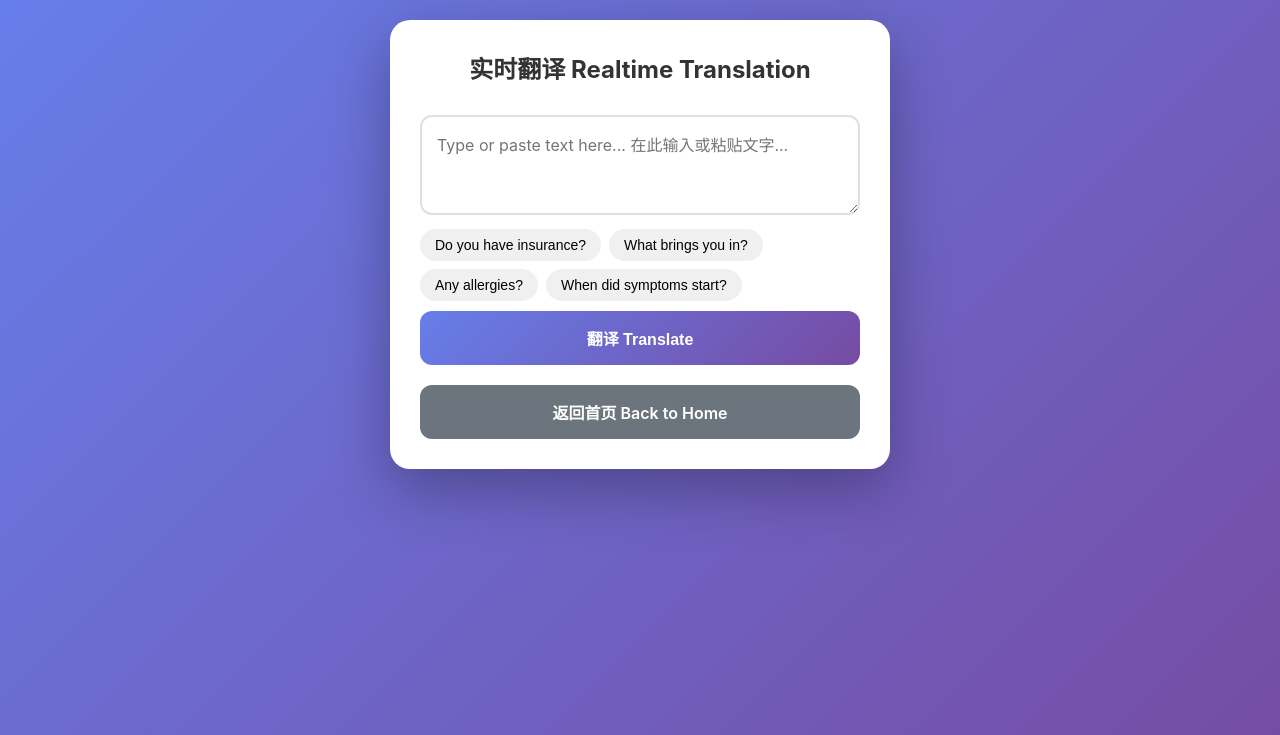
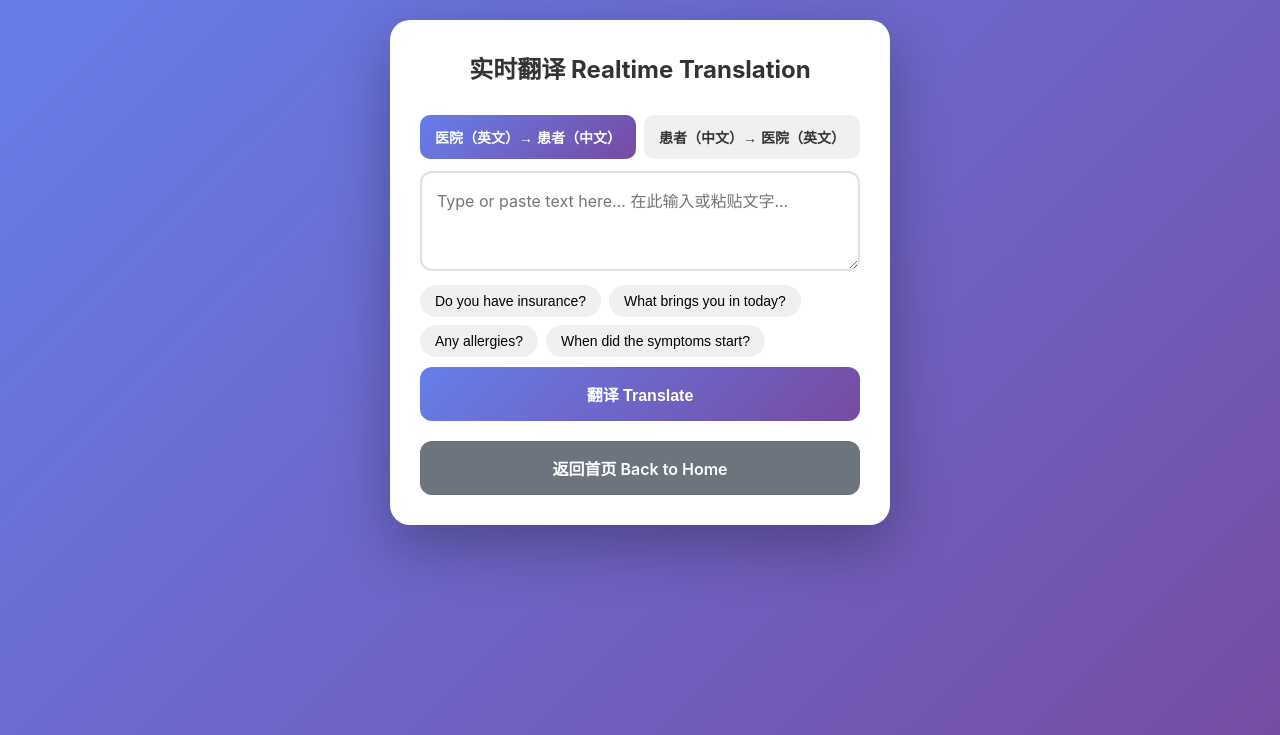
Before and after one commit to Cpril/medical_translator, a Flask app: page /realtime in a window 1280 px wide. Shown: the top 735 px of the page. Run offline with Flask 3, Linux system fonts and the light colour scheme.

Commit message:
add disclaimer, realtime translation direction

```diff
--- a/app.py
+++ b/app.py
@@ -41,6 +41,14 @@ LANGUAGE_CONFIG = {
         'translating': '翻译中... Translating...',
         'analyzing': '分析中... Analyzing...',
         'target_lang': 'Chinese',
+        'patient_quick_questions': [
+            '我有药物过敏',
+            '我有保险',
+            '我头痛',
+            '我发烧'
+        ],
+        'direction_hospital_to_patient_label': '医院（英文）→ 患者（中文）',
+        'direction_patient_to_hospital_label': '患者（中文）→ 医院（英文）',
         'speaker': 'Chinese-speaking'
     },
     'urdu': {
@@ -56,6 +64,14 @@ LANGUAGE_CONFIG = {
         'translating': 'ترجمہ ہو رہا ہے... Translating...',
         'analyzing': 'تجزیہ ہو رہا ہے... Analyzing...',
         'target_lang': 'Urdu',
+        'patient_quick_questions': [
+            'مجھے دوا سے الرجی ہے',
+            'میرے پاس انشورنس ہے',
+            'میرے سر میں درد ہے',
+            'مجھے بخار ہے'
+        ],
+        'direction_hospital_to_patient_label': 'ہسپتال (انگریزی) → مریض (اردو)',
+        'direction_patient_to_hospital_label': 'مریض (اردو) → ہسپتال (انگریزی)',
         'speaker': 'Urdu-speaking'
     },
     'twi': {
@@ -71,6 +87,14 @@ LANGUAGE_CONFIG = {
         'translating': 'Yɛrekyerɛ aseɛ... Translating...',
         'analyzing': 'Yɛrehwɛ mu... Analyzing...',
         'target_lang': 'Twi (Akan language from Ghana)',
+        'patient_quick_questions': [
+            'Mewɔ aduro atiridie',
+            'Mewɔ insurance',
+            'Me tire ye me ya',
+            'Mewɔ atiridiì'
+        ],
+        'direction_hospital_to_patient_label': 'Ayaresabea (English) → Twi',
+        'direction_patient_to_hospital_label': 'Twi → Ayaresabea (English)',
         'speaker': 'Twi-speaking'
     }
 }
@@ -100,13 +124,16 @@ def translate():
     data = request.json
     text = data.get('text', '')
     lang = data.get('language', 'chinese')
+    # direction: 'hospital_to_patient' (English -> target) or 'patient_to_hospital' (target -> English)
+    direction = data.get('direction', 'hospital_to_patient')
 
     if not text:
         return jsonify({'error': 'No text provided'}), 400
 
     config = LANGUAGE_CONFIG.get(lang, LANGUAGE_CONFIG['chinese'])
 
-    prompt = f"""You are a medical translator helping {config['speaker']} patients at an English-speaking hospital.
+    if direction == 'hospital_to_patient':
+        prompt = f"""You are a medical translator helping {config['speaker']} patients at an English-speaking hospital.
 
 Translate this English medical phrase to {config['target_lang']} and provide helpful context:
 "{text}"
@@ -123,7 +150,26 @@ RESPONSES:
 [In {config['target_lang']}: Provide 2-3 possible responses they can give, with English translations]
 
 
-Do not include pronunciation. Keep it concise and practical for a hospital setting."""
+Show No pronunciation. Keep it practical and concise, within 50 words for context and responses."""
+    else:
+        # patient_to_hospital: translate from patient's language -> English and give context in patient's language
+        prompt = f"""You are a medical translator helping {config['speaker']} patients communicate in an English-speaking hospital.
+
+Translate this {config['target_lang']} phrase to English and provide helpful context in {config['target_lang']}:
+"{text}"
+
+Provide your response in this exact format:
+
+TRANSLATION:
+[Direct English translation]
+
+CONTEXT:
+[In {config['target_lang']}: Explain the situation and how their answer might affect their experience in hospital]
+
+RESPONSES:
+[In Both English and {config['target_lang']}: Provide 2-3 suggestions they might also say to the hospital staff related to what they said]
+
+Show no pronunciation. Keep it concise, within 50 words for context."""
 
     try:
         print(f"Translating to {lang}: {text}")
@@ -185,7 +231,7 @@ Provide advice in {config['target_lang']} about:
 4. What to bring (insurance, ID, etc.)
 5. Any costs they might incur
 
-Keep it practical, clear, and reassuring. Use {config['target_lang']}, Do not show pronunciation."""
+Keep it practical and concise, within 200 words. Use {config['target_lang']}, No pronunciation."""
 
     try:
         print(f"Getting advice in {lang}: {symptom}")
@@ -301,6 +347,13 @@ if __name__ == '__main__':
         .btn:hover { transform: translateY(-2px); box-shadow: 0 10px 20px rgba(0,0,0,0.2); }
         .btn-secondary { background: linear-gradient(135deg, #f093fb 0%, #f5576c 100%); }
         small { display: block; margin-top: 5px; font-weight: 400; }
+        .disclaimer {
+            text-align: center;
+            font-size: 12px;
+            color: #666;
+            margin-top: 12px;
+            line-height: 1.4;
+        }
     </style>
 </head>
 <body>
@@ -359,6 +412,7 @@ if __name__ == '__main__':
                 <small>Ɛsɛ sɛ mekɔ ayaresabea</small>
             </a>
         </div>
+        <p class="disclaimer">Mendy does not collect any personal information. Do not input sensitive information.</p>
     </div>
 
     <script>
@@ -432,6 +486,23 @@ if __name__ == '__main__':
             cursor: pointer;
             margin-top: 10px;
         }
+        .direction-row { display:flex; gap:8px; margin-bottom:12px; }
+        .direction-btn {
+            flex: 1;
+            padding: 12px;
+            border-radius: 10px;
+            font-size: 14px;
+            font-weight: 600;
+            border: none;
+            cursor: pointer;
+            background: #f0f0f0;
+            color: #333;
+            transition: all 0.2s;
+        }
+        .direction-btn.active {
+            background: linear-gradient(135deg, #667eea 0%, #764ba2 100%);
+            color: white;
+        }
         .btn:hover { opacity: 0.9; }
         .btn:disabled { opacity: 0.5; cursor: not-allowed; }
         .result-box {
@@ -493,14 +564,13 @@ if __name__ == '__main__':
             <h1>{{ config.realtime_title }}</h1>
         </div>
 
+        <div class="direction-row">
+            <button id="dirHospital" class="direction-btn active" onclick="setDirection('hospital_to_patient')">{{ config.direction_hospital_to_patient_label }}</button>
+            <button id="dirPatient" class="direction-btn" onclick="setDirection('patient_to_hospital')">{{ config.direction_patient_to_hospital_label }}</button>
+        </div>
         <textarea id="inputText" placeholder="{{ config.input_placeholder }}"></textarea>
-        <div class="quick-questions">
-            <button class="quick-btn" onclick="setQuickQuestion('Do you have insurance?')">Do you have insurance?</button>
-            <button class="quick-btn" onclick="setQuickQuestion('What brings you in today?')">What brings you in?</button>
-            <button class="quick-btn" onclick="setQuickQuestion('Any allergies?')">Any allergies?</button>
-            <button class="quick-btn" onclick="setQuickQuestion('When did the symptoms start?')">When did symptoms start?</button>
-        </div>
-        <button class="btn" id="translateBtn" onclick="translateText()">{{ config.translate_btn }}</button>
+        <div id="quickQuestions" class="quick-questions"></div>
+    <button class="btn" id="translateBtn" onclick="translateText()">{{ config.translate_btn }}</button>
 
         <div class="error" id="errorBox"></div>
 
@@ -519,7 +589,7 @@ if __name__ == '__main__':
                 <div class="result-content" id="context"></div>
             </div>
             <div class="result-section">
-                <div class="result-title">💬 Possible Responses</div>
+                <div class="result-title" id="responsesTitle">💬 Possible Responses</div>
                 <div class="result-content" id="responses"></div>
             </div>
         </div>
@@ -529,6 +599,53 @@ if __name__ == '__main__':
 
     <script>
         const currentLanguage = "{{ language }}";
+        let currentDirection = 'hospital_to_patient';
+        // patient quick questions provided via Jinja into JS
+        const patientQuickQuestions = {{ config.patient_quick_questions | tojson }};
+
+        // default hospital quick questions (English)
+        const hospitalQuickQuestions = [
+            'Do you have insurance?',
+            'What brings you in today?',
+            'Any allergies?',
+            'When did the symptoms start?'
+        ];
+
+        function renderQuickQuestions() {
+            const container = document.getElementById('quickQuestions');
+            container.innerHTML = '';
+            const list = currentDirection === 'patient_to_hospital' ? patientQuickQuestions : hospitalQuickQuestions;
+            list.forEach(q => {
+                const btn = document.createElement('button');
+                btn.className = 'quick-btn';
+                btn.type = 'button';
+                btn.textContent = q;
+                btn.onclick = () => setQuickQuestion(q);
+                container.appendChild(btn);
+            });
+        }
+
+        function setDirection(dir) {
+            currentDirection = dir;
+            const hospitalBtn = document.getElementById('dirHospital');
+            const patientBtn = document.getElementById('dirPatient');
+            if (dir === 'hospital_to_patient') {
+                hospitalBtn.classList.add('active');
+                patientBtn.classList.remove('active');
+                // render english quick questions
+                renderQuickQuestions();
+            } else {
+                patientBtn.classList.add('active');
+                hospitalBtn.classList.remove('active');
+                // render patient-language quick questions
+                renderQuickQuestions();
+            }
+            // Update responses title depending on direction
+            const responsesTitle = document.getElementById('responsesTitle');
+            if (responsesTitle) {
+                responsesTitle.textContent = dir === 'patient_to_hospital' ? '💬 You Can Expand On' : '💬 Possible Responses';
+            }
+        }
 
         function setQuickQuestion(text) {
             document.getElementById('inputText').value = text;
@@ -552,7 +669,7 @@ if __name__ == '__main__':
                 const response = await fetch('/api/translate', {
                     method: 'POST',
                     headers: {'Content-Type': 'application/json'},
-                    body: JSON.stringify({text: text, language: currentLanguage})
+                    body: JSON.stringify({text: text, language: currentLanguage, direction: currentDirection})
                 });
 
                 if (!response.ok) throw new Error('Translation failed');
@@ -578,6 +695,18 @@ if __name__ == '__main__':
             errorBox.textContent = message;
             errorBox.classList.add('active');
         }
+        // Initialize quick questions on load (hospital -> patient default)
+        window.addEventListener('DOMContentLoaded', function() {
+            // ensure default button state
+            document.getElementById('dirHospital').classList.add('active');
+            document.getElementById('dirPatient').classList.remove('active');
+            renderQuickQuestions();
+            // ensure responses title matches default direction
+            const responsesTitleInit = document.getElementById('responsesTitle');
+            if (responsesTitleInit) {
+                responsesTitleInit.textContent = '💬 Possible Responses';
+            }
+        });
     </script>
 </body>
 </html>''')
--- a/templates/realtime.html
+++ b/templates/realtime.html
@@ -55,6 +55,23 @@
             font-weight: 600;
             cursor: pointer;
             margin-top: 10px;
+        }
+        .direction-row { display:flex; gap:8px; margin-bottom:12px; }
+        .direction-btn {
+            flex: 1;
+            padding: 12px;
+            border-radius: 10px;
+            font-size: 14px;
+            font-weight: 600;
+            border: none;
+            cursor: pointer;
+            background: #f0f0f0;
+            color: #333;
+            transition: all 0.2s;
+        }
+        .direction-btn.active {
+            background: linear-gradient(135deg, #667eea 0%, #764ba2 100%);
+            color: white;
         }
         .btn:hover { opacity: 0.9; }
         .btn:disabled { opacity: 0.5; cursor: not-allowed; }
@@ -117,14 +134,13 @@
             <h1>{{ config.realtime_title }}</h1>
         </div>
 
+        <div class="direction-row">
+            <button id="dirHospital" class="direction-btn active" onclick="setDirection('hospital_to_patient')">{{ config.direction_hospital_to_patient_label }}</button>
+            <button id="dirPatient" class="direction-btn" onclick="setDirection('patient_to_hospital')">{{ config.direction_patient_to_hospital_label }}</button>
+        </div>
         <textarea id="inputText" placeholder="{{ config.input_placeholder }}"></textarea>
-        <div class="quick-questions">
-            <button class="quick-btn" onclick="setQuickQuestion('Do you have insurance?')">Do you have insurance?</button>
-            <button class="quick-btn" onclick="setQuickQuestion('What brings you in today?')">What brings you in?</button>
-            <button class="quick-btn" onclick="setQuickQuestion('Any allergies?')">Any allergies?</button>
-            <button class="quick-btn" onclick="setQuickQuestion('When did the symptoms start?')">When did symptoms start?</button>
-        </div>
-        <button class="btn" id="translateBtn" onclick="translateText()">{{ config.translate_btn }}</button>
+        <div id="quickQuestions" class="quick-questions"></div>
+    <button class="btn" id="translateBtn" onclick="translateText()">{{ config.translate_btn }}</button>
 
         <div class="error" id="errorBox"></div>
 
@@ -143,7 +159,7 @@
                 <div class="result-content" id="context"></div>
             </div>
             <div class="result-section">
-                <div class="result-title">💬 Possible Responses</div>
+                <div class="result-title" id="responsesTitle">💬 Possible Responses</div>
                 <div class="result-content" id="responses"></div>
             </div>
         </div>
@@ -153,6 +169,53 @@
 
     <script>
         const currentLanguage = "{{ language }}";
+        let currentDirection = 'hospital_to_patient';
+        // patient quick questions provided via Jinja into JS
+        const patientQuickQuestions = {{ config.patient_quick_questions | tojson }};
+
+        // default hospital quick questions (English)
+        const hospitalQuickQuestions = [
+            'Do you have insurance?',
+            'What brings you in today?',
+            'Any allergies?',
+            'When did the symptoms start?'
+        ];
+
+        function renderQuickQuestions() {
+            const container = document.getElementById('quickQuestions');
+            container.innerHTML = '';
+            const list = currentDirection === 'patient_to_hospital' ? patientQuickQuestions : hospitalQuickQuestions;
+            list.forEach(q => {
+                const btn = document.createElement('button');
+                btn.className = 'quick-btn';
+                btn.type = 'button';
+                btn.textContent = q;
+                btn.onclick = () => setQuickQuestion(q);
+                container.appendChild(btn);
+            });
+        }
+
+        function setDirection(dir) {
+            currentDirection = dir;
+            const hospitalBtn = document.getElementById('dirHospital');
+            const patientBtn = document.getElementById('dirPatient');
+            if (dir === 'hospital_to_patient') {
+                hospitalBtn.classList.add('active');
+                patientBtn.classList.remove('active');
+                // render english quick questions
+                renderQuickQuestions();
+            } else {
+                patientBtn.classList.add('active');
+                hospitalBtn.classList.remove('active');
+                // render patient-language quick questions
+                renderQuickQuestions();
+            }
+            // Update responses title depending on direction
+            const responsesTitle = document.getElementById('responsesTitle');
+            if (responsesTitle) {
+                responsesTitle.textContent = dir === 'patient_to_hospital' ? '💬 You Can Expand On' : '💬 Possible Responses';
+            }
+        }
 
         function setQuickQuestion(text) {
             document.getElementById('inputText').value = text;
@@ -176,7 +239,7 @@
                 const response = await fetch('/api/translate', {
                     method: 'POST',
                     headers: {'Content-Type': 'application/json'},
-                    body: JSON.stringify({text: text, language: currentLanguage})
+                    body: JSON.stringify({text: text, language: currentLanguage, direction: currentDirection})
                 });
 
                 if (!response.ok) throw new Error('Translation failed');
@@ -202,6 +265,18 @@
             errorBox.textContent = message;
             errorBox.classList.add('active');
         }
+        // Initialize quick questions on load (hospital -> patient default)
+        window.addEventListener('DOMContentLoaded', function() {
+            // ensure default button state
+            document.getElementById('dirHospital').classList.add('active');
+            document.getElementById('dirPatient').classList.remove('active');
+            renderQuickQuestions();
+            // ensure responses title matches default direction
+            const responsesTitleInit = document.getElementById('responsesTitle');
+            if (responsesTitleInit) {
+                responsesTitleInit.textContent = '💬 Possible Responses';
+            }
+        });
     </script>
 </body>
 </html>
```
Also changed, not shown: templates/index.html (+8 -0 lines).
